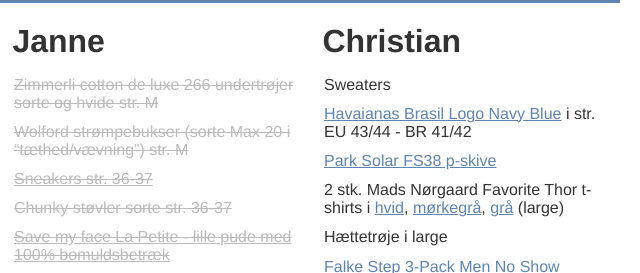
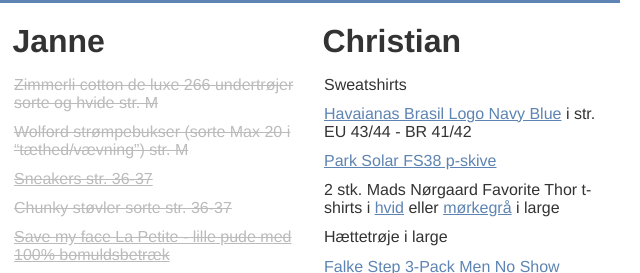
Before and after one commit to aarfing/aarfing.dk, a plain HTML site: page wish/index.html in a window 1280 px wide. Shown: the part 166-439 px from the top of the page, 640-1280 px from the left. Drawn offline with Linux system fonts and the light colour scheme.

Commit message:
Update wish

```diff
--- a/wish/index.html
+++ b/wish/index.html
@@ -124,10 +124,10 @@
   <article> <!-- add class="old" to dim out -->
     <h2>Christian</h2>
     <ul>
-      <li>Sweaters</li>
+      <li>Sweatshirts</li>
       <li><a href="https://www.footway.com/dk/product/brasil-logo-navy-blue">Havaianas Brasil Logo Navy Blue</a> i str. EU 43/44 - BR 41/42</li>
       <li><a href="https://www.proshop.dk/Gadget/Park-Solar-FS-38/2914052">Park Solar FS38 p-skive</a></li>
-      <li>2 stk. Mads Nørgaard Favorite Thor t-shirts i <a href="https://www.madsnorgaard.dk/collections/mens-t-shirts/products/organic-thor-tee-white">hvid</a>, <a href="https://www.madsnorgaard.dk/collections/mens-t-shirts/products/organic-thor-tee-dark-grey">mørkegrå</a>, <a href="https://www.madsnorgaard.dk/collections/mens-t-shirts/products/organic-thor-tee-monument">grå</a> (large)</a></li>
+      <li>2 stk. Mads Nørgaard Favorite Thor t-shirts i <a href="https://www.madsnorgaard.dk/collections/mens-t-shirts/products/organic-thor-tee-white">hvid</a> eller <a href="https://www.madsnorgaard.dk/collections/mens-t-shirts/products/organic-thor-tee-dark-grey">mørkegrå</a> i large</a></li>
       <li>Hættetrøje i large</li>
       <li><a href="https://www.falke.com/dk_en/p/step-3-pack-men-no-show-socks/13091_2000/">Falke Step 3-Pack Men No Show Socks</a></li>
       <li>Skjorte (ikke den pæne slags, men til sorte jeans) i large</li>
```
